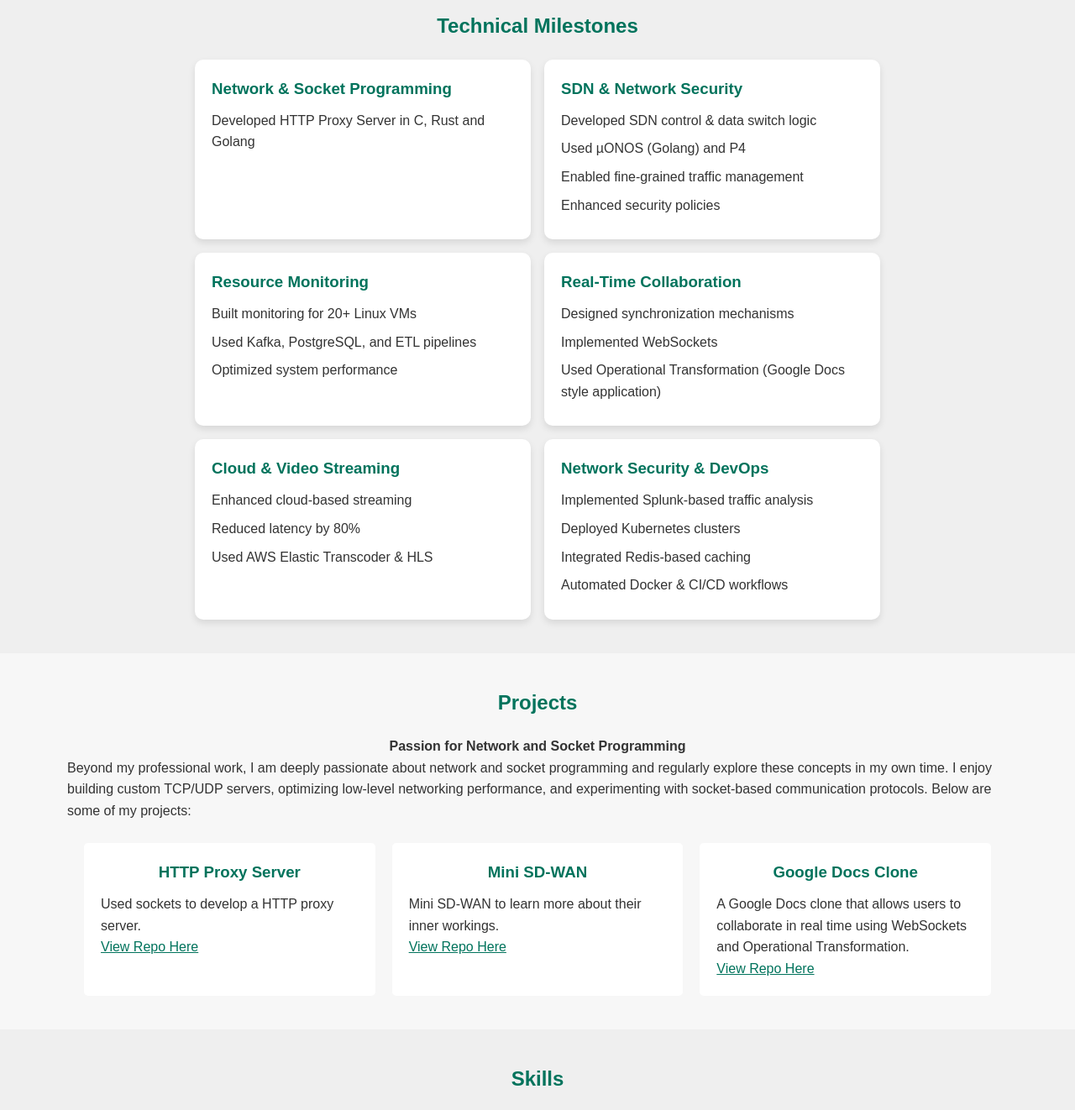
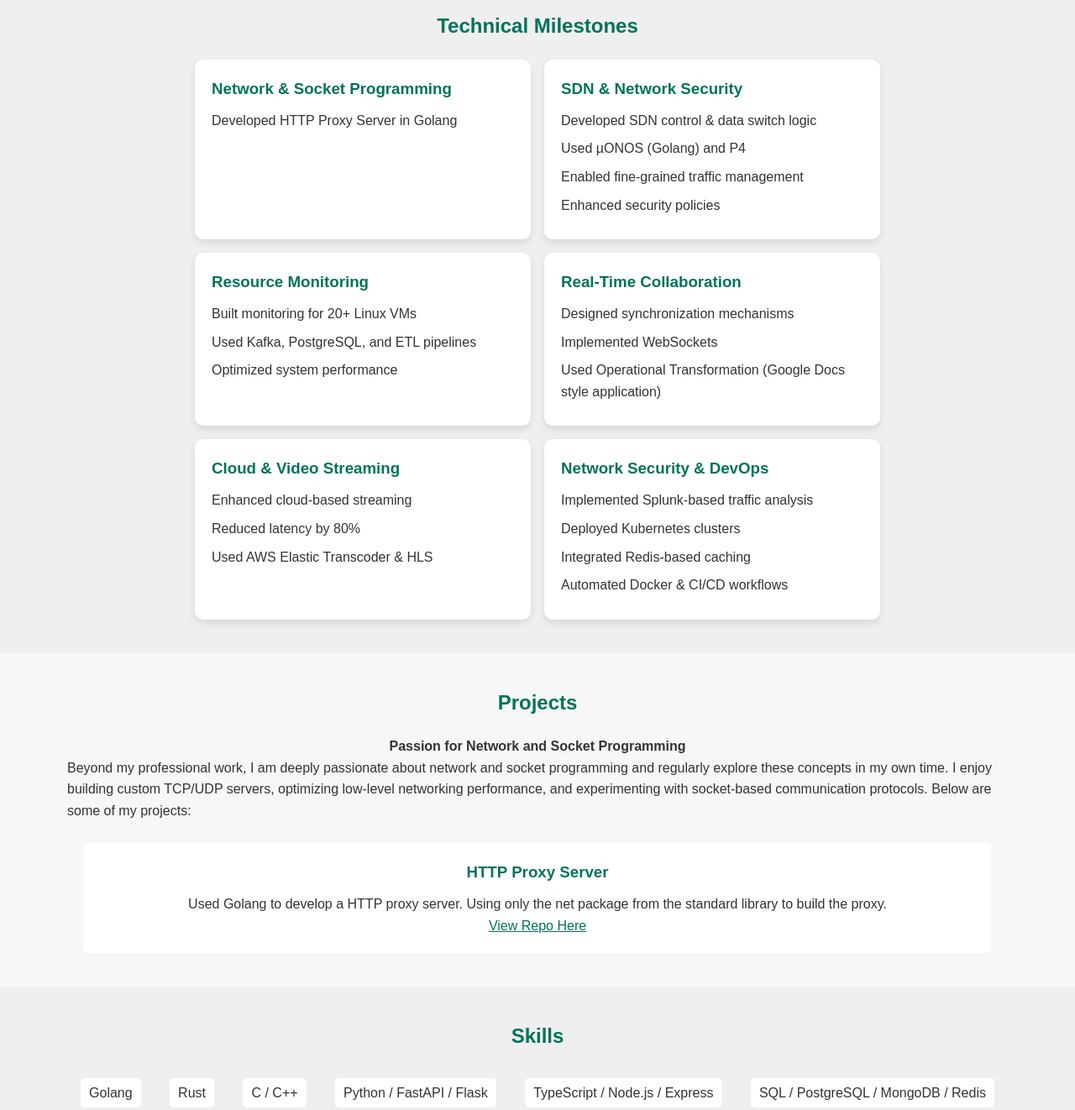
Before and after one commit to Boyul-Kim/Boyul-Kim.github.io, a plain HTML site: page index.html in a window 1280 px wide. Shown: the part 560-1882 px from the top of the page at 84% size. Drawn offline with Linux system fonts and the light colour scheme; a small style sheet from the web is missing.

Commit message:
modifying portfolio for network programming project

```diff
--- a/index.html
+++ b/index.html
@@ -176,6 +176,7 @@
       padding: 20px;
       border-radius: 5px;
       transition: transform 0.3s;
+      text-align: center;
     }
 
     .project:hover {
@@ -378,7 +379,7 @@
           <div class="card">
             <h3>Network & Socket Programming</h3>
             <ul>
-              <li>Developed HTTP Proxy Server in C, Rust and Golang</li>
+              <li>Developed HTTP Proxy Server in Golang</li>
             </ul>
           </div>
           <div class="card">
@@ -442,11 +443,11 @@
           <div class="project">
             <h3>HTTP Proxy Server</h3>
             <p>
-              Used sockets to develop a HTTP proxy server.
+              Used Golang to develop a HTTP proxy server. Using only the net package from the standard library to build the proxy.
             </p>
-            <a href="url">View Repo Here</a>
+            <a href="https://github.com/Boyul-Kim/http-proxy" target="_blank">View Repo Here</a>
           </div>
-          <div class="project">
+          <!-- <div class="project">
             <h3>Mini SD-WAN</h3>
             <p>
               Mini SD-WAN to learn more about their inner workings.
@@ -459,7 +460,7 @@
               A Google Docs clone that allows users to collaborate in real time using WebSockets and Operational Transformation.
             </p>
             <a href="url">View Repo Here</a>
-          </div>
+          </div> -->
         </div>
       </div>
     </section>
```
